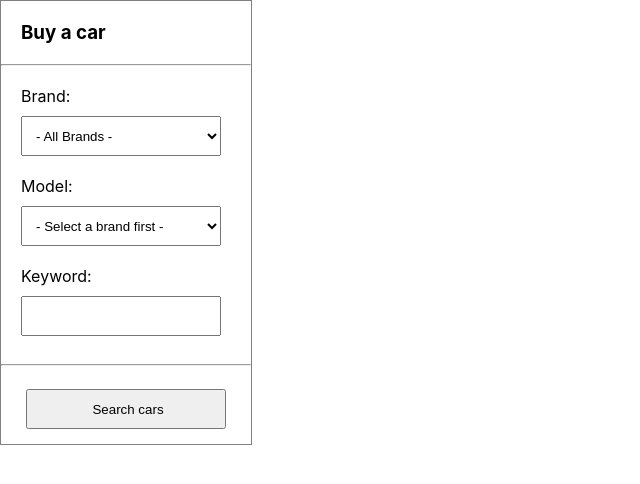
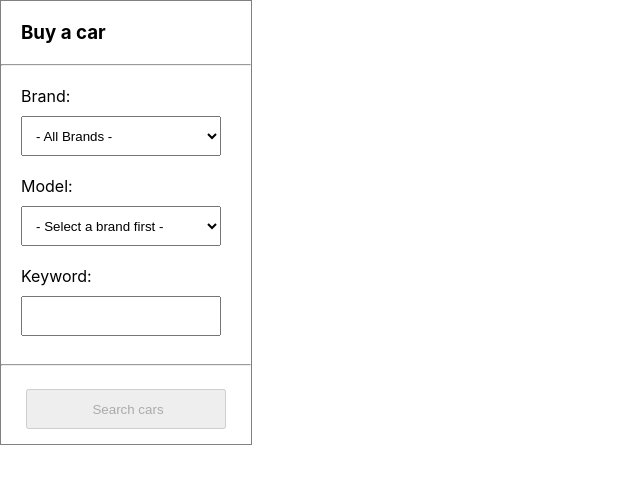
Before and after one commit to pavloKozlov/car-search-card, a React (Create React App) app: page / in a window 1280 px wide. Shown: the top 484 px of the page, without its empty margins (0-640 px from the left). Built offline with nearby package versions, Linux system fonts and the light colour scheme.

Commit message:
Add submitting a form

```diff
--- a/src/App.js
+++ b/src/App.js
@@ -4,7 +4,7 @@ import CarFilterCard from './components/CarSearchCard';
 function App() {
   return (
     <div className="App">
-      <CarFilterCard />
+      <CarFilterCard onSubmit={(formData) => console.log({ formData })} />
     </div>
   );
 }
--- a/src/components/CarSearchCard/CarSearchCard.js
+++ b/src/components/CarSearchCard/CarSearchCard.js
@@ -1,4 +1,5 @@
-import React from 'react';
+import React, { useState, useCallback } from 'react';
+import PropTypes from 'prop-types';
 import withLabel from '../../hoc/withLabel';
 import Card from '../Card';
 import DropDown from '../DropDown';
@@ -37,22 +38,38 @@ const options = [{
 /**
  * Card component to search for cars.
  */
-const CarSearchCard = () => {
+const CarSearchCard = ({ onSubmit }) => {
+    const [selectedBrand, setSelectedBrand] = useState();
+    const [selectedModel, setSelectedModel] = useState();
+    const [keyword, setKeyword] = useState();
+
+    const memoizedOnSubmit = useCallback((event) => {
+        event.preventDefault();
+        const formData = new FormData(event.target);
+        onSubmit(formData);
+    }, [onSubmit]);
+
+    const isButtonEnabled = selectedBrand || selectedModel || keyword;
+
     return (
         <Card title="Buy a car">
-            <form  onSubmit={(e) => {e.preventDefault();console.log('submit')}}>
+            <form onSubmit={memoizedOnSubmit}>
                 <div className="card--body">
-                    <LabeledDropDown label="Brand:" id="S1" options={options} onChange={(value) => console.log(value)} prompt="- All Brands -" />
-                    <LabeledDropDown label="Model:" id="S2" options={options} onChange={(value) => console.log(value)} prompt="- Select a brand first -" />
-                    <LabeledInput label="Keyword:" id="T" onChange={(value) => console.log(value)} />
+                    <LabeledDropDown id="S1" name="brand" label="Brand:" options={options} onChange={setSelectedBrand} prompt="- All Brands -" />
+                    <LabeledDropDown id="S2" name="model" label="Model:" options={options} onChange={setSelectedModel} prompt="- Select a brand first -" />
+                    <LabeledInput id="T" name="keyword" label="Keyword:" onChange={setKeyword} />
                 </div>
                 <hr />
                 <div className="card--footer">
-                    <Button id="B" type="submit">Search cars</Button>
+                    <Button id="B" type="submit" disabled={!isButtonEnabled}>Search cars</Button>
                 </div>
             </form>
         </Card>
     );
 }
 
+CarSearchCard.propTypes = {
+    onSubmit: PropTypes.func.isRequired,
+}
+
 export default CarSearchCard;
--- a/src/components/DropDown/DropDown.js
+++ b/src/components/DropDown/DropDown.js
@@ -7,8 +7,8 @@ import withValueOnChange from '../../hoc/withValueOnChange';
  * Dropdown component with options.
  * When no value is selected, the prompt is shown by default or empty space if no prompt is provided to the component.
  */
-const DropDown = ({ options, prompt, id, onChange }) => (
-    <select id={id} className="drop-down" onChange={onChange}>
+const DropDown = ({ options, prompt, id, name, onChange }) => (
+    <select id={id} name={name} className="drop-down" onChange={onChange}>
         <option className="drop-down__option drop-down__option--prompt" value="">{prompt}</option>
         {
             options.map(({ id, label }) => (
@@ -25,6 +25,7 @@ DropDown.propTypes = {
     })),
     prompt: PropTypes.string,
     id: PropTypes.string,
+    name: PropTypes.string,
     onChange: PropTypes.func.isRequired,
 };
 
--- a/src/components/Input/Input.js
+++ b/src/components/Input/Input.js
@@ -6,12 +6,13 @@ import withValueOnChange from '../../hoc/withValueOnChange';
 /**
  * Input component.
  */
-const Input = ({ id, onChange }) => (
-    <input id={id} className="input" onChange={onChange} />
+const Input = ({ id, name, onChange }) => (
+    <input id={id} name={name} className="input" onChange={onChange} />
 );
 
 Input.propTypes = {
     id: PropTypes.string,
+    name: PropTypes.string,
     onChange: PropTypes.func.isRequired,
 };
 
```
